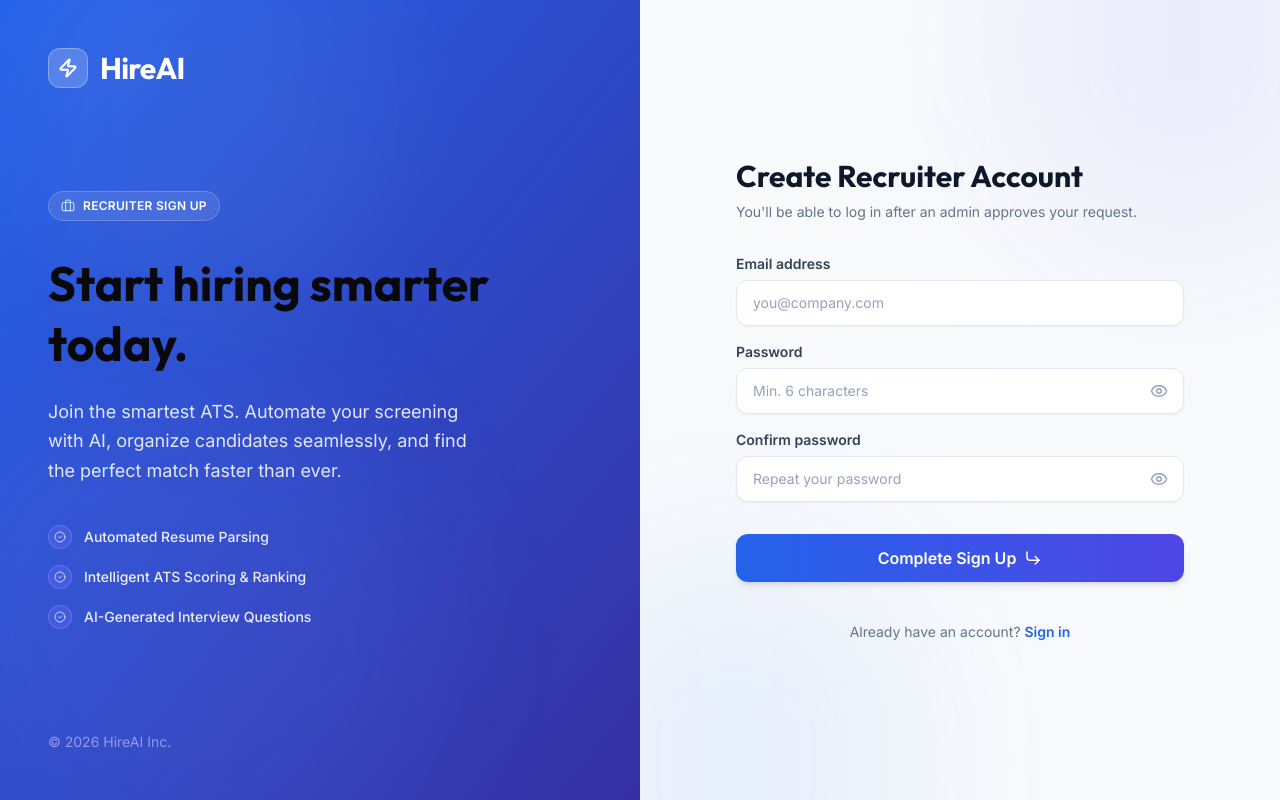
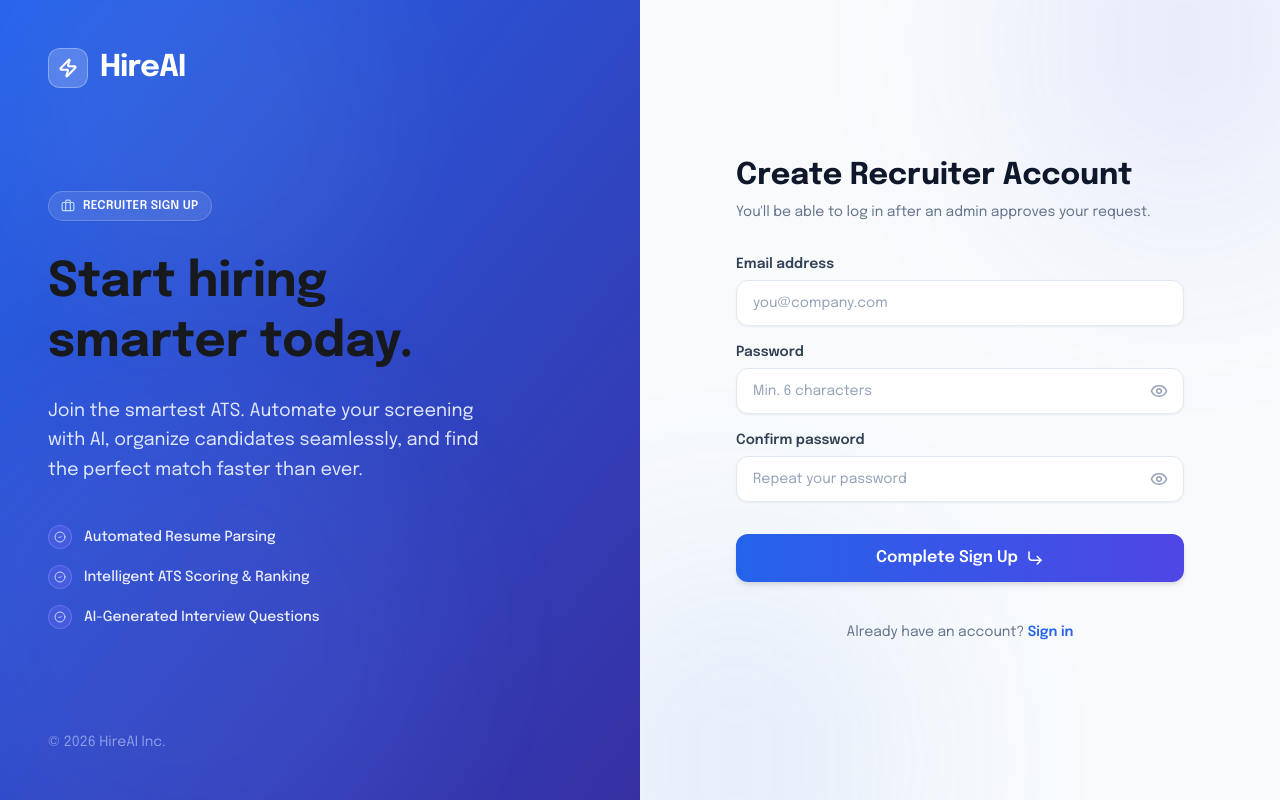
Before and after one commit to SahilTanwwar/ai-powered-ats, a React (Vite) app in the folder frontend/: page /register in a window 1280 px wide. Built offline with nearby package versions, Linux system fonts and the light colour scheme; no server answers.

Commit message:
feat(frontend): modernize global styling tokens

```diff
--- a/frontend/src/index.css
+++ b/frontend/src/index.css
@@ -1,8 +1,31 @@
-@import url('https://fonts.googleapis.com/css2?family=Inter:wght@300;400;500;600;700&family=Outfit:wght@400;500;600;700;800&display=swap');
+@import url('https://fonts.googleapis.com/css2?family=Epilogue:wght@400;500;600;700&display=swap');
 
 @tailwind base;
 @tailwind components;
 @tailwind utilities;
+
+:root {
+  --color-primary: #0A65CC;
+  --color-primary-hover: #0854AE;
+  --color-primary-light: #E7F0FA;
+  --color-dark-bg: #18191C;
+  --color-dark-muted: #767F8C;
+  --color-text-primary: #18191C;
+  --color-text-secondary: #515B6F;
+  --color-text-muted: #9199A3;
+  --color-border: #E4E5E8;
+  --color-white: #FFFFFF;
+  --color-success: #0BA02C;
+  --color-warning: #E05151;
+  --color-yellow: #FFB836;
+
+  /* Job type tag colors */
+  --tag-fulltime-bg: #E8F1FF;   --tag-fulltime-text: #0A65CC;
+  --tag-parttime-bg: #FFF6E6;   --tag-parttime-text: #E05151;
+  --tag-remote-bg:   #E6F6EC;   --tag-remote-text:   #0BA02C;
+  --tag-contract-bg: #FFF0EA;   --tag-contract-text: #FF6636;
+  --tag-freelance-bg:#F0EDFF;   --tag-freelance-text:#7C6FCD;
+}
 
 /* Global */
 *,
@@ -17,14 +40,17 @@ html {
 
 body {
   margin: 0;
-  /* Modern soft gradient background */
-  background: linear-gradient(135deg, #f8fafc 0%, #e0e7ff 100%);
-  background-attachment: fixed;
-  font-family: "Inter", sans-serif;
-  color: #09090b;
-  /* primary */
+  background: #ffffff;
+  font-family: 'Epilogue', sans-serif;
+  color: var(--color-text-secondary);
   -webkit-font-smoothing: antialiased;
   min-height: 100vh;
+  line-height: 1.6;
+}
+
+html.dark body {
+  background: #020617;
+  color: #cbd5e1;
 }
 
 /* Scrollbar */
@@ -38,12 +64,12 @@ body {
 }
 
 ::-webkit-scrollbar-thumb {
-  background: #cbd5e1;
+  background: var(--color-border);
   border-radius: 99px;
 }
 
 ::-webkit-scrollbar-thumb:hover {
-  background: #94a3b8;
+  background: var(--color-text-muted);
 }
 
 /* Typography */
@@ -53,106 +79,120 @@ h3,
 h4,
 h5,
 h6 {
-  font-family: "Outfit", sans-serif;
-  color: #09090b;
+  font-family: 'Epilogue', sans-serif;
+  color: var(--color-text-primary);
   line-height: 1.2;
+  font-weight: 600;
 }
 
-/* Glassmorphism Classes */
+/* Base Classes */
 .glass-card {
-  @apply bg-white/70 backdrop-blur-md border border-white/50 shadow-glass rounded-2xl transition-all duration-300;
+  @apply bg-white border border-[#E4E5E8] shadow-sm rounded-[8px] transition-all duration-200;
+}
+
+html.dark .glass-card,
+html.dark .card {
+  @apply bg-slate-900 border-slate-800 shadow-none;
 }
 
 .glass-card:hover {
-  @apply bg-white/80 shadow-lg border-white/60 transform -translate-y-1;
+  @apply shadow-md -translate-y-1;
 }
 
-.glass-panel {
-  @apply bg-white/60 backdrop-blur-xl border border-white/40 shadow-glass;
+.card {
+  @apply glass-card;
 }
 
-/* Gradients */
-.text-gradient {
-  @apply bg-clip-text text-transparent bg-gradient-to-r from-indigo-500 via-purple-500 to-pink-500;
+/* Modern input */
+.modern-input {
+  @apply w-full px-4 py-2.5 rounded-lg border border-[#E6E9EE] bg-white text-[15px] text-[#18191C] outline-none focus:ring-2 focus:ring-[#0A65CC]/30 focus:border-[#0A65CC] transition-shadow shadow-sm;
 }
 
-.bg-gradient-primary {
-  @apply bg-gradient-to-r from-indigo-500 to-purple-600 text-white shadow-md hover:shadow-glow transition-all duration-300;
+html.dark .modern-input {
+  @apply bg-slate-900 border-slate-700 text-slate-200 focus:ring-primary/30;
+}
+
+/* Modern card variant */
+.card-modern {
+  @apply bg-white/60 backdrop-blur-sm border border-[#E6E9EE] rounded-xl p-6 shadow-md transition-transform hover:-translate-y-1;
+}
+
+html.dark .card-modern {
+  @apply bg-slate-900/60 border-slate-700 shadow-none;
+}
+
+/* Dashboard shell adjustments */
+.dashboard-shell {
+  @apply min-h-screen py-8;
+  background-color: #18191c;
+}
+
+.dashboard-inner {
+  @apply max-w-7xl mx-auto px-4 sm:px-6 lg:px-8;
 }
 
 /* Primary Button */
 .btn-primary {
-  @apply bg-gradient-to-r from-indigo-500 to-purple-600 text-white font-medium px-4 py-2 rounded-lg shadow-md hover:shadow-glow hover:-translate-y-[1px] active:translate-y-0 transition-all duration-300 flex items-center justify-center gap-2;
+  @apply bg-[#0A65CC] text-white font-medium px-4 py-2.5 rounded-[4px] hover:bg-[#0854AE] transition-all duration-200 flex items-center justify-center gap-2;
 }
 
 .btn-secondary {
-  @apply bg-white border border-gray-200 text-gray-700 font-medium px-4 py-2 rounded-lg shadow-sm hover:bg-gray-50 hover:border-gray-300 active:bg-gray-100 transition-all duration-300 flex items-center justify-center gap-2;
+  @apply bg-white border border-[#E4E5E8] text-[#18191C] font-medium px-4 py-2.5 rounded-[4px] hover:bg-[#E7F0FA] hover:text-[#0A65CC] active:bg-[#E4E5E8] transition-all duration-200 flex items-center justify-center gap-2;
 }
 
-/* Old Card (fallback) */
-.card {
-  @apply glass-card;
-  /* Aliasing to our new glass card to auto-update existing usages */
-}
-
-/* Page fade-in */
-.page-enter {
-  @apply animate-fade-in-up;
+html.dark .btn-secondary {
+  @apply bg-slate-900 border-slate-700 text-slate-200 hover:bg-slate-800 hover:text-slate-100;
 }
 
 /* Transitions */
 a,
 button {
-  transition: all 150ms ease;
-}
-
-/* Skeleton */
-@keyframes pulse-glass {
-
-  0%,
-  100% {
-    opacity: 1;
-    background: rgba(255, 255, 255, 0.4);
-  }
-
-  50% {
-    opacity: 0.5;
-    background: rgba(255, 255, 255, 0.2);
-  }
-}
-
-.skeleton {
-  @apply bg-white/40 border border-white/20 rounded-lg;
-  animation: pulse-glass 1.5s ease infinite;
+  transition: all 0.2s ease;
 }
 
 /* Upload zone */
 .upload-zone {
-  @apply border-2 border-dashed border-indigo-300 bg-indigo-50/50 rounded-xl transition-all duration-300 cursor-pointer flex flex-col items-center justify-center p-8;
+  @apply border-2 border-dashed border-[#E4E5E8] bg-[#F1F2F4] rounded-lg transition-all duration-200 cursor-pointer flex flex-col items-center justify-center p-8;
+}
+
+html.dark .upload-zone {
+  @apply border-slate-700 bg-slate-900 text-slate-300;
 }
 
 .upload-zone:hover,
 .upload-zone.drag-active {
-  @apply border-indigo-500 bg-indigo-50 shadow-sm ring-4 ring-indigo-500/10;
+  @apply border-[#0A65CC] bg-[#E7F0FA];
 }
 
 /* Table */
 table {
-  @apply w-full border-collapse;
+  @apply w-full border-collapse text-left;
 }
 
 th {
-  @apply px-4 py-3 text-left text-xs font-semibold uppercase tracking-wider text-gray-500 border-b border-gray-200/50 bg-gray-50/50 backdrop-blur-sm;
+  @apply px-4 py-3 text-left text-[14px] font-medium text-[#515B6F] border-b border-[#E4E5E8] bg-[#F1F2F4];
 }
 
 td {
-  @apply px-4 py-3 text-sm text-gray-700 border-b border-gray-100/50;
+  @apply px-4 py-4 text-[14px] text-[#515B6F] border-b border-[#E4E5E8];
+}
+
+html.dark th {
+  @apply text-slate-300 border-slate-700 bg-slate-900;
+}
+
+html.dark td {
+  @apply text-slate-300 border-slate-800;
 }
 
 tbody tr {
   @apply transition-colors hover:bg-white/50;
 }
 
+html.dark tbody tr {
+  @apply hover:bg-slate-800/60;
+}
+
 tbody tr:last-child td {
   @apply border-none;
 }
--- a/frontend/tailwind.config.js
+++ b/frontend/tailwind.config.js
@@ -4,28 +4,27 @@ export default {
   theme: {
     extend: {
       colors: {
-        primary:   "#09090b",
-        secondary: "#71717a",
-        accent:    "#6366f1", // Indigo 500
-        "accent-light": "#e0e7ff",
-        "accent-hover": "#4f46e5",
-        surface:   "#ffffff",
-        "surface-glass": "rgba(255, 255, 255, 0.7)",
-        bg:        "#f8fafc",
-        border:    "#e4e4e7",
-        success:   "#10b981",
-        warning:   "#f59e0b",
-        danger:    "#ef4444",
-        muted:     "#a1a1aa",
+        primary: "#0A65CC",
+        "primary-hover": "#0854AE",
+        "primary-light": "#E7F0FA",
+        "dark-bg": "#18191C",
+        "dark-muted": "#767F8C",
+        "text-primary": "#18191C",
+        "text-secondary": "#515B6F",
+        "text-muted": "#9199A3",
+        border: "#E4E5E8",
+        success: "#0BA02C",
+        warning: "#E05151",
+        yellow: "#FFB836",
       },
       fontFamily: {
-        sans:  ["Inter", "sans-serif"],
-        head:  ["Outfit", "sans-serif"],
+        sans:  ["Epilogue", "sans-serif"],
+        head:  ["Epilogue", "sans-serif"],
         mono:  ["JetBrains Mono", "monospace"],
       },
       boxShadow: {
         'glass': '0 4px 30px rgba(0, 0, 0, 0.05)',
-        'glow': '0 0 20px rgba(99, 102, 241, 0.4)',
+        'glow': '0 4px 12px rgba(10, 101, 204, 0.2)',
       },
       animation: {
         'blob': 'blob 7s infinite',
```
